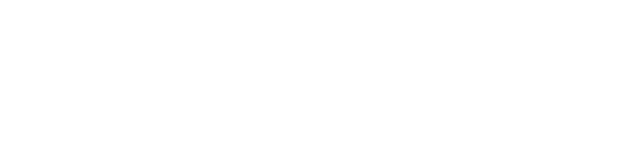
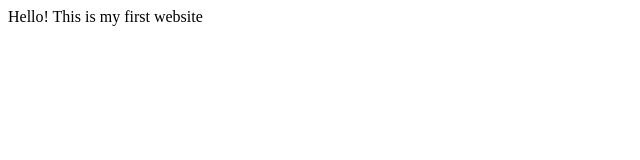
Before and after one commit to mayashamaya/genius-project, a plain HTML site: page index.html in a window 1280 px wide. Shown: the whole page, without its empty margins (0-640 px from the left). Drawn offline with Linux system fonts and the light colour scheme.

```diff
--- a/index.html
+++ b/index.html
@@ -7,6 +7,6 @@
     <title>Document</title>
 </head>
 
-<body></body>
+<body>Hello! This is my first website</body>
 
 </html>
```
Also changed, not shown: 1 other file.
